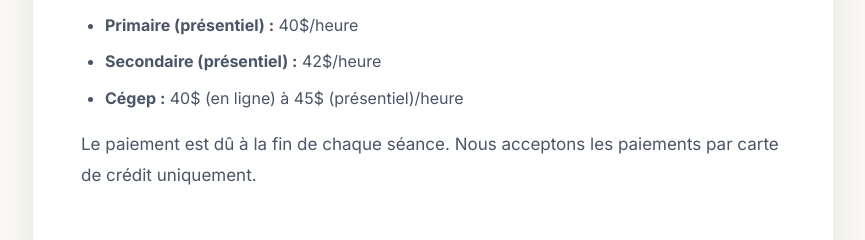
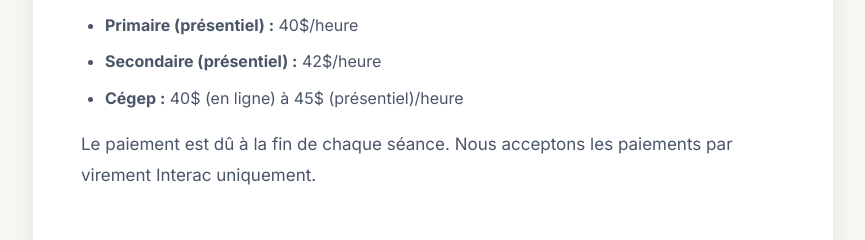
Before and after one commit to ImCalebP/tutoplus, a Next.js app: page /conditions-utilisation in a window 1280 px wide. Shown: the part 1889-2129 px from the top of the page, without its empty margins (207-1072 px from the left). Built offline with nearby package versions, Linux system fonts and the light colour scheme.

Commit message:
Update payment method to virement Interac only

```diff
--- a/src/app/conditions-utilisation/page.tsx
+++ b/src/app/conditions-utilisation/page.tsx
@@ -73,7 +73,7 @@ export default function ConditionsUtilisationPage() {
                         </ul>
                         <p>
                             Le paiement est dû à la fin de chaque séance. Nous acceptons les paiements
-                            par carte de crédit uniquement.
+                            par virement Interac uniquement.
                         </p>
                     </section>
 
--- a/src/app/page.tsx
+++ b/src/app/page.tsx
@@ -583,7 +583,7 @@ export default function Home() {
               <h4>Politique de Paiement</h4>
               <p>
                 Le paiement est dû à la fin de chaque séance. Nous acceptons les paiements
-                par carte de crédit uniquement.
+                par virement Interac uniquement.
               </p>
             </div>
 
```
